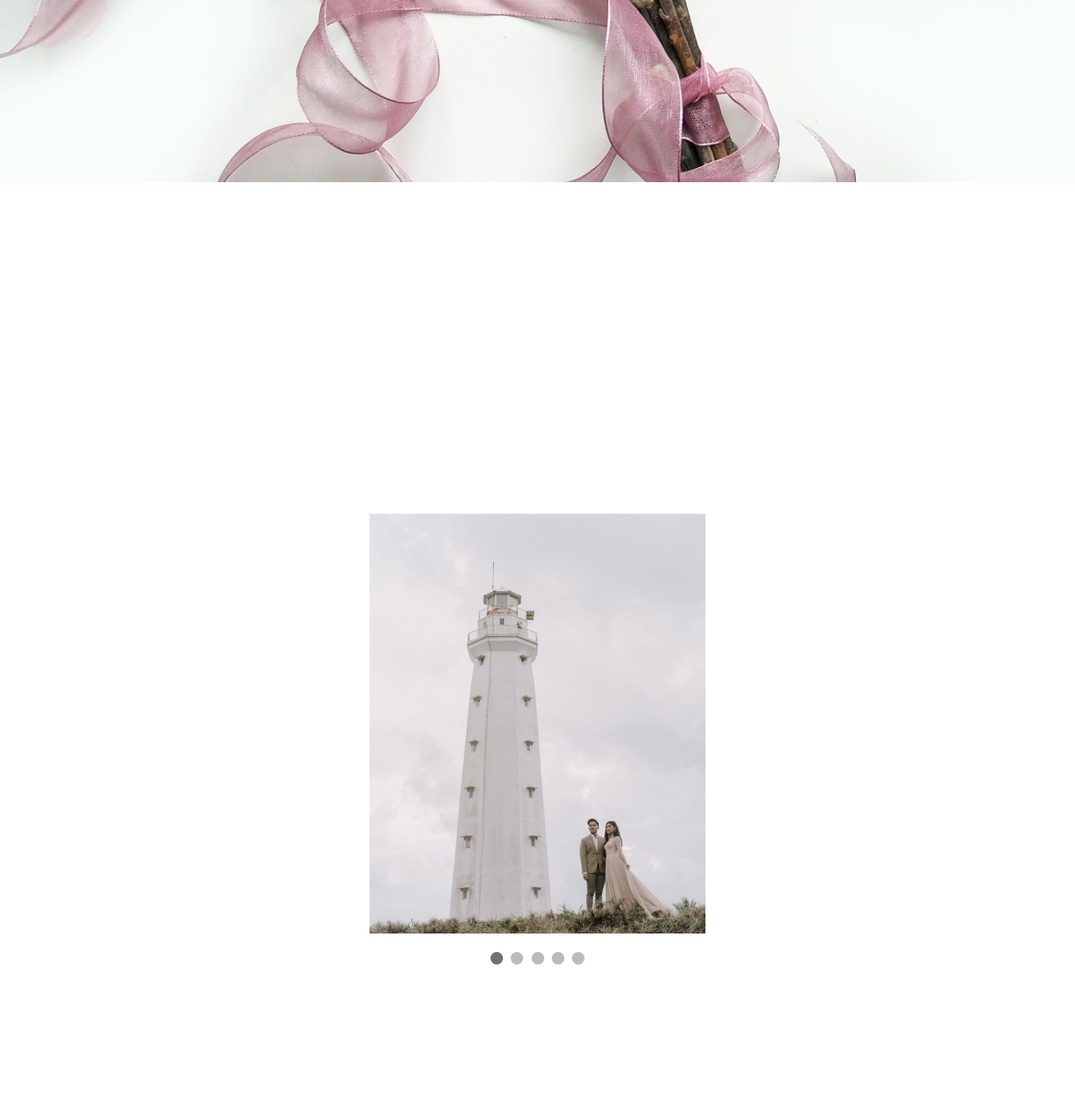
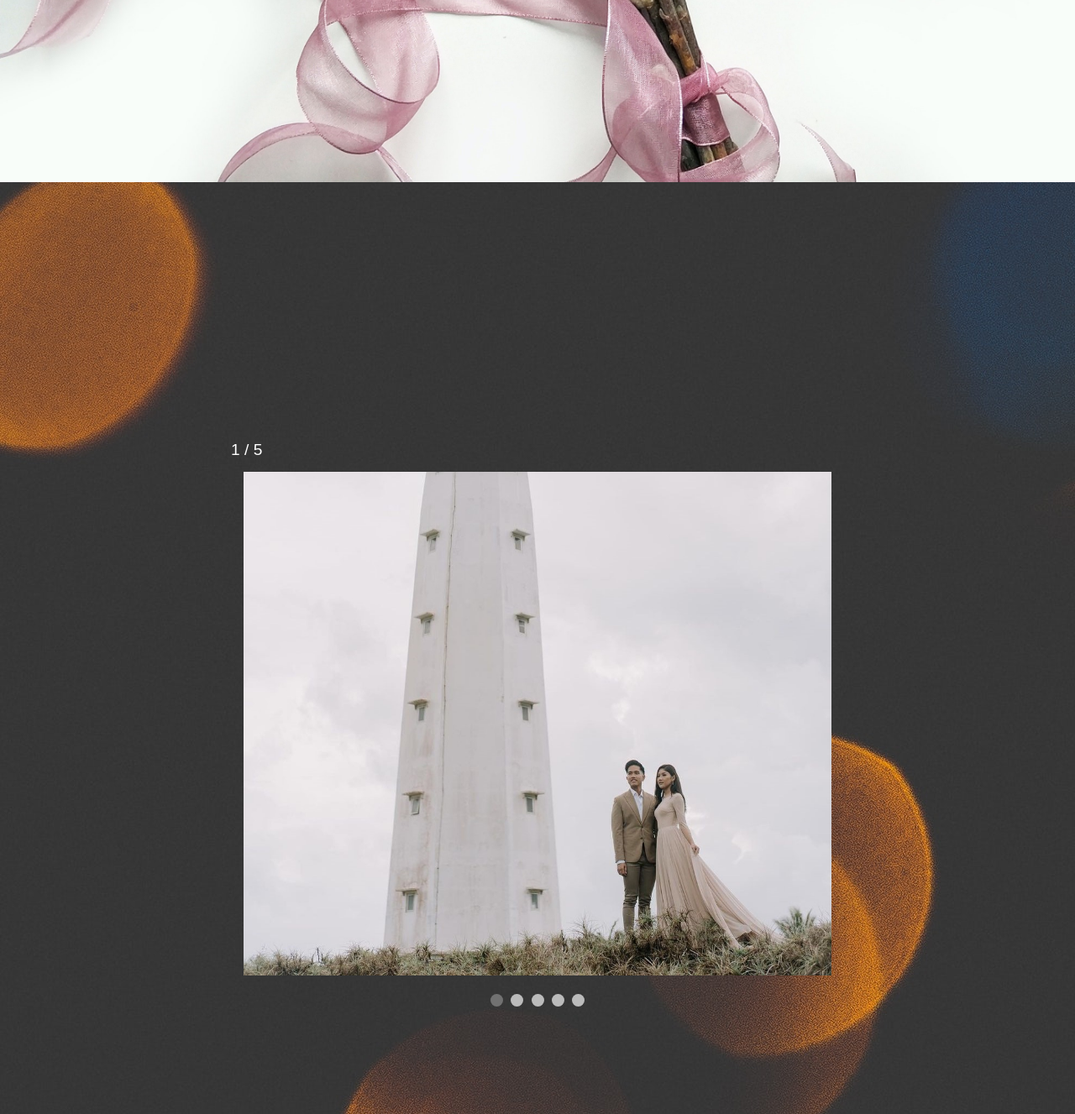
Before and after one commit to SeptianNurIkhsan/wedding.github.io, a PHP site: page / in a window 1280 px wide. Shown: the part 5040-6367 px from the top of the page at 84% size. Run offline with PHP 8.4, Linux system fonts and the light colour scheme.

Commit message:
denah, galeri, ungkapan

```diff
--- a/index.html
+++ b/index.html
@@ -107,24 +107,24 @@
     <div class="slideshow">
             <div class="content-slide">
                 <div class="imgslide fade">
-                    <div class="numberslide">1 / 3</div>
-                    <img src="foto-prewed-1.jpg" alt="">
+                    <div class="numberslide">1 / 5</div>
+                    <img src="foto-prewed-1.jpg" alt="1">
                 </div>
                 <div class="imgslide fade">
-                    <div class="numberslide">2 / 3</div>
-                    <img src="foto-prewed-2.jpg" alt="">
+                    <div class="numberslide">2 / 5</div>
+                    <img src="foto-prewed-2.jpg" alt="2">
                 </div>
                 <div class="imgslide fade">
-                    <div class="numberslide">3 / 3</div>
-                    <img src="foto-prewed-3.jpg" alt="">
+                    <div class="numberslide">3 / 5</div>
+                    <img src="foto-prewed-3.jpg" alt="3">
                 </div>
                 <div class="imgslide fade">
-                    <div class="numberslide">3 / 3</div>
-                    <img src="foto-prewed-4.jpg" alt="">
+                    <div class="numberslide">4 / 5</div>
+                    <img src="foto-prewed-4.jpg" alt="4">
                 </div>
                 <div class="imgslide fade">
-                    <div class="numberslide">3 / 3</div>
-                    <img src="foto-prewed-5.jpg" alt="">
+                    <div class="numberslide">5 / 5</div>
+                    <img src="foto-prewed-5.jpg" alt="5">
                 </div>
 
                 <a class="prev" onClick="nextslide(-1)">&#10094;</a>
@@ -186,25 +186,24 @@
     <body>
     <section id="agenda">
       <div class="acara">
-        <br>
-        <br>
-        <br>
-        <br>
-        <h4>Akad Nikah</h4>
-        <p>10 Desember 2022</p>
-        <p>Pendopo Royal Ambarrukmo, Yogyakarta</p>
+       <div class="desc">
+         <h4>Akad Nikah</h4>
+         <p>10 Desember 2022</p>
+         <p>Pendopo Royal Ambarrukmo, Yogyakarta</p>
         <br>
         <br>
         <h4>Resepsi Pernikahan</h4>
         <p>11 Desember 2022</p>
         <p>Loji Gandrung, Surakarta</p>
       </div>
+      </div>
       <div class="denah">
+        <div class="maps">
         <p>Akad Nikah</p>
         <iframe src="https://www.google.com/maps/embed?pb=!1m18!1m12!1m3!1d3953.071323981621!2d110.39959227461209!3d-7.782262677216929!2m3!1f0!2f0!3f0!3m2!1i1024!2i768!4f13.1!3m3!1m2!1s0x2e7a59c29f13d139%3A0x38cd9f2273ec106e!2sPendopo%20Agung%20Royal%20Ambarrukmo!5e0!3m2!1sid!2sid!4v1696898494664!5m2!1sid!2sid"
         width="500"
-        height="350"
-        style="border: 15px;;"
+        height="200"
+        style="border: 0;"
         allowfullscreen=""
         loading="lazy"
         referrerpolicy="no-referrer-when-downgrade">
@@ -214,12 +213,13 @@
         <p>Resepsi Pernikahan</p>
         <iframe src="https://www.google.com/maps/embed?pb=!1m18!1m12!1m3!1d3955.0728655658154!2d110.80692957460874!3d-7.567035074735412!2m3!1f0!2f0!3f0!3m2!1i1024!2i768!4f13.1!3m3!1m2!1s0x2e7a1680a5555555%3A0x60135b3ead17d546!2sLoji%20Gandrung!5e0!3m2!1sid!2sid!4v1696898569517!5m2!1sid!2sid"
           width="500"
-          height="350"
-          style="border: 15px;;"
+          height="200"
+          style="border: 0;"
           allowfullscreen=""
           loading="lazy"
           referrerpolicy="no-referrer-when-downgrade">
         </iframe>
+        </div>
       </div>
     </section>
     </body>
@@ -323,11 +323,5 @@
         </div>
       </div>
     </section>
-
-    <!------------------------Footer----------------------------------------------------->
-    <footer>
-      <p>Presented by</p>
-      <p></p>
-    </footer>
   </body>
 </html>
--- a/style.css
+++ b/style.css
@@ -196,11 +196,19 @@ nav ul i {
 }
 
 #galeri .slideshow {
+  background-image: url(bg-10.jpg);
   display: flex;
   flex-direction: column;
   justify-content: center;
   align-items: center;
   min-height: 100vh;
+}
+
+img {
+  align-items: center;
+  width: 700px;
+  height: 600px;
+  padding: 15px;
 }
 
 /* Slideshow container */
@@ -382,13 +411,6 @@ body {
   text-align: center; /* Teks di tengah */
 }
 
-img {
-  align-items: center;
-  width: 400px;
-  height: 500px;
-  padding: 15px;
-}
-
 #video #prewedding {
   background-color: whitesmoke;
   min-height: 100vh;
```
Also changed, not shown: other parts of style.css (+34 -11 lines), bg-10.jpg (added), foto-prewed-1.jpg, foto-prewed-2.jpg, foto-prewed-3.jpg, foto-prewed-4.jpg, foto-prewed-5.jpg.
